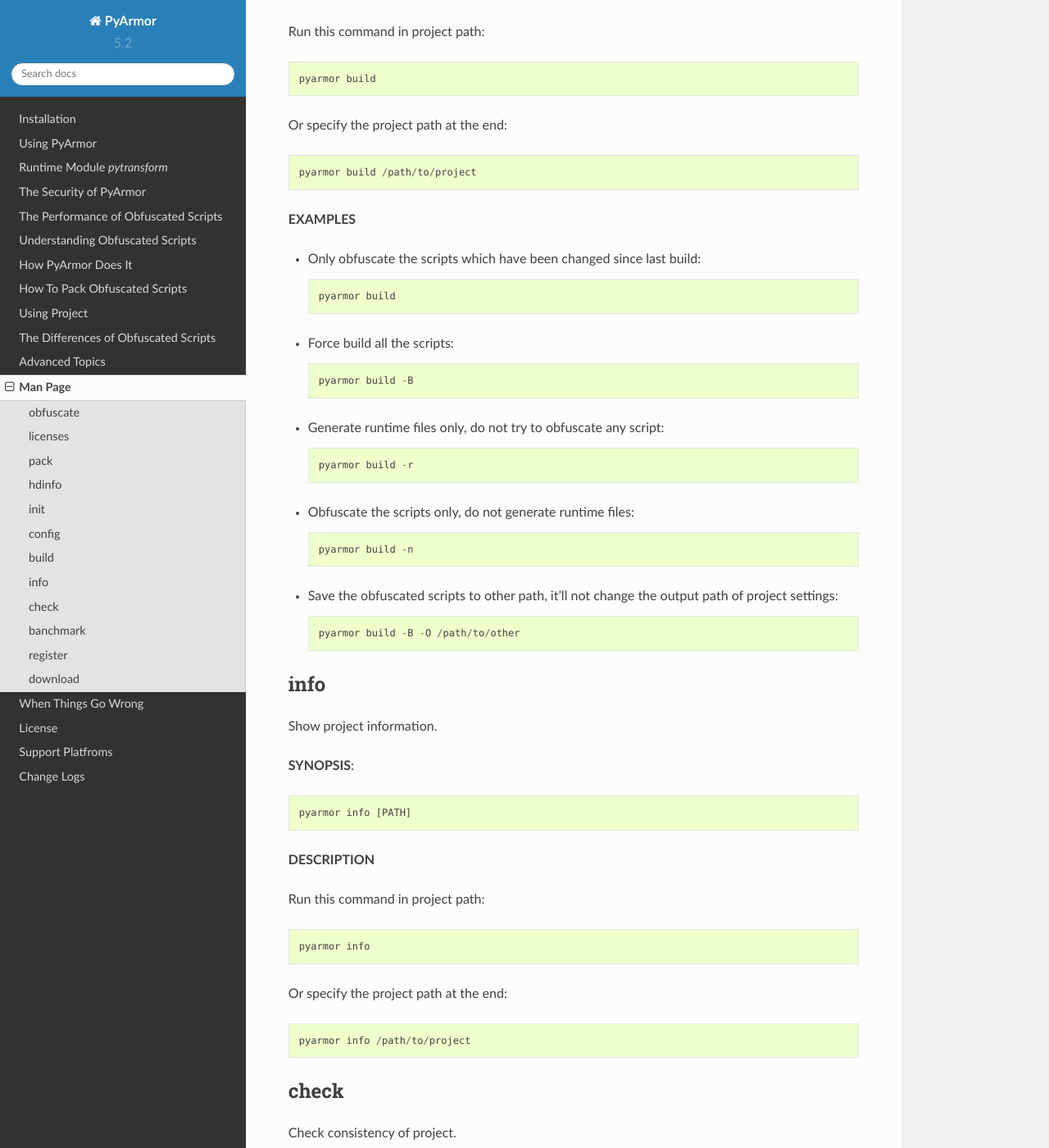
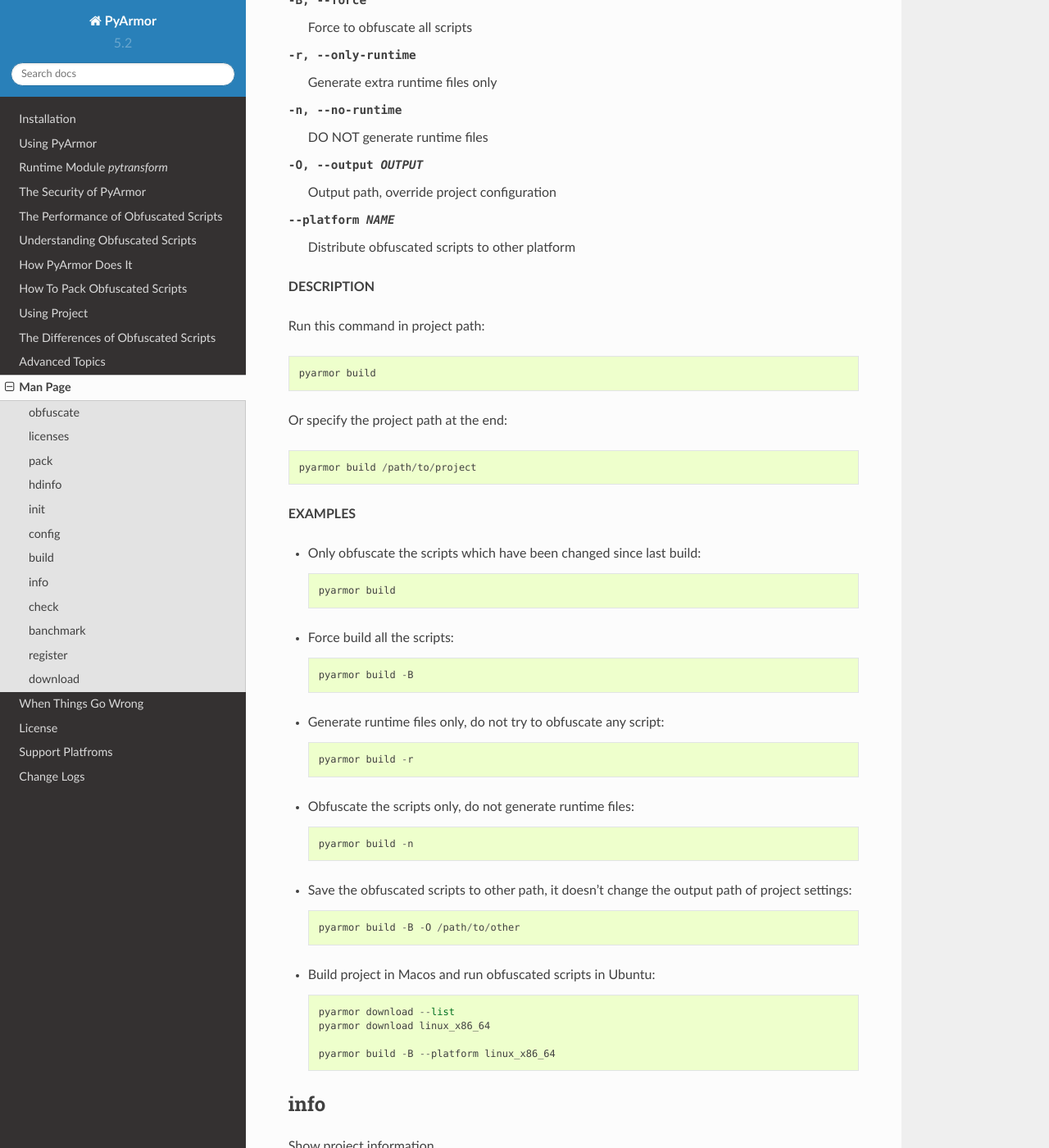
Before and after one commit to dashingsoft/pyarmor, a Sphinx documentation site: the page built from docs/man.rst, in a window 1280 px wide and 1400 px high, scrolled down 10557 px. Shown: the whole window at 82% size. Built offline with Sphinx 7.4.7 and the Read the Docs theme 2.0.0, drawn with Linux system fonts in a browser that asks for light colours; cross-references to code outside the pages are shown as plain code; some of the changed text lies outside the part shown.

Commit message:
Document cross platform publish

```diff
--- a/docs/man.rst
+++ b/docs/man.rst
@@ -54,6 +54,7 @@
 --no-bootstrap          Do not insert bootstrap code to entry script
 --no-cross-protection   Do not insert protection code to entry script
 --plugin NAME           Insert extra code to entry script
+--platform NAME         Distribute obfuscated scripts to other platform
 
 **DESCRIPTION**
 
@@ -87,6 +88,9 @@
 environment variable `PYARMOR_PLUGIN`.
 
 About the usage of plugin, refer to :ref:`Using Plugin to Extend License Type`
+
+Option `--platform` is used to specify the target platform of
+obfuscated scripts if target platform is different from build platform.
 
 **EXAMPLES**
 
@@ -126,6 +130,14 @@
   obfuscating `foo.py`::
 
      pyarmor obfuscate --plugin check_ntp_time foo.py
+
+* Obfuscate the scripts in Macos and run obfuscated scripts in
+  Ubuntu::
+
+    pyarmor download --list
+    pyarmor download linux_x86_64
+
+    pyarmor obfuscate --platform linux_x86_64 foo.py
 
 .. _licenses:
 
@@ -391,6 +403,7 @@
 -r, --only-runtime    Generate extra runtime files only
 -n, --no-runtime      DO NOT generate runtime files
 -O, --output OUTPUT   Output path, override project configuration
+--platform NAME       Distribute obfuscated scripts to other platform
 
 **DESCRIPTION**
 
@@ -421,10 +434,17 @@
 
     pyarmor build -n
 
-* Save the obfuscated scripts to other path, it'll not change the
+* Save the obfuscated scripts to other path, it doesn't change the
   output path of project settings::
 
     pyarmor build -B -O /path/to/other
+
+* Build project in Macos and run obfuscated scripts in Ubuntu::
+
+    pyarmor download --list
+    pyarmor download linux_x86_64
+
+    pyarmor build -B --platform linux_x86_64
 
 .. _info:
 
```
Also changed, not shown: docs/advanced.rst (+19 -0 lines), 1 other file.
